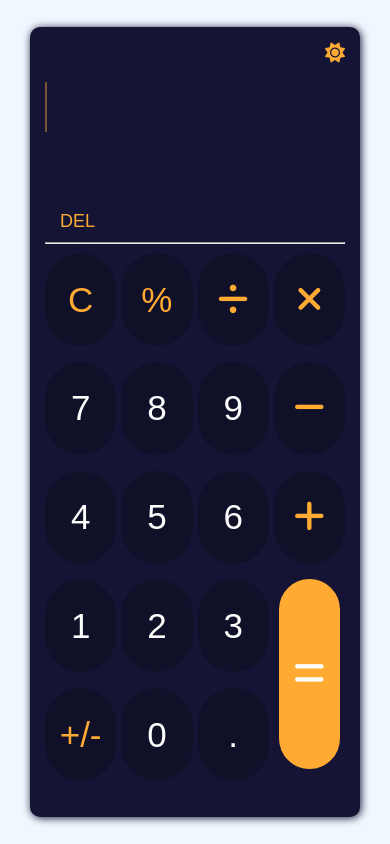
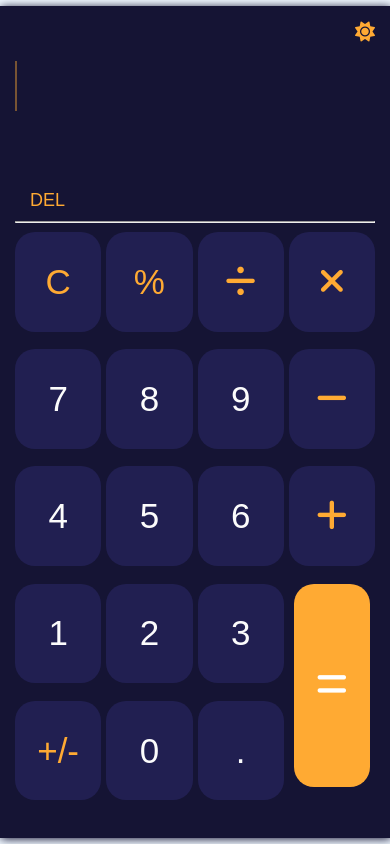
Before and after one commit to Nada14samy/Calculator, a plain HTML site: page index.html in a window 390 px wide. Drawn offline with Linux system fonts and the light colour scheme.

Commit message:
UPD scss.style

```diff
--- a/css/style.scss
+++ b/css/style.scss
@@ -21,10 +21,10 @@ header{
     }
     .container{
         width: 300px;
-        height: 85%;
+        height: 90%;
         background-color: $main-color;
         padding: 15px;
-        border-radius: 10px;
+        border-radius: 5px;
         display: grid;
         grid-template-columns: 1fr;
         grid-template-rows: 200px 1px 1fr;
@@ -113,8 +113,8 @@ header{
             li{
                 height: 80%;
                 padding: 5px;
-                background-color: darken($main-color , 3%);
-                border-radius: 50px;
+                background-color: lighten($main-color , 8%);
+                border-radius: 20px;
                 display: flex;
                 justify-content: center;
                 align-items: center;
@@ -164,18 +164,20 @@ header{
         opacity: 0%;
     }
 }
-@media (max-width: 350px) {
+@media (max-width: 400px) {
     header{
         .container{
-            width: 90%;
-            height: 90vh;
+            width: 100%;
+            height: 100%;
+            border-radius: 0;
         }
     }
 }
+
 @media (max-width: 1200px) {
     header{
         .container{
-            height: 90vh;
+            height: 95%;
         }
     }
 }
```
Also changed, not shown: css/style.css, 1 other file.
